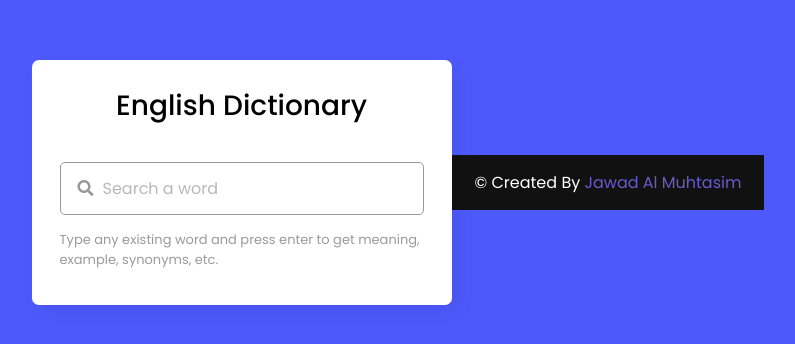
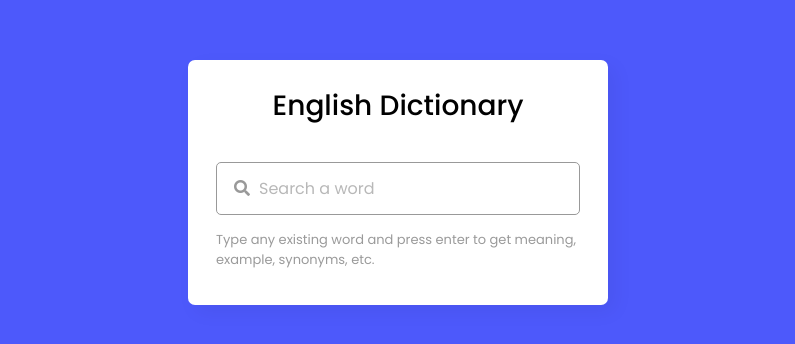
Before and after one commit to error-user404/jawadalmuhtasim.github.io, a plain HTML site: page dictionary-app/index.html in a window 1280 px wide. Shown: the part 218-562 px from the top of the page, without its empty margins (242-1037 px from the left). Drawn offline with Linux system fonts and the light colour scheme.

Commit message:
Update index.html

```diff
--- a/dictionary-app/index.html
+++ b/dictionary-app/index.html
@@ -48,9 +48,6 @@
         </div>
       </ul>
     </div>
-    <footer>
-        <span>© Created By <a href="https://github.com/jawadalmuhtasim">Jawad Al Muhtasim</a></span>
-    </footer>
 
     <script src="script.js"></script>
 
```
